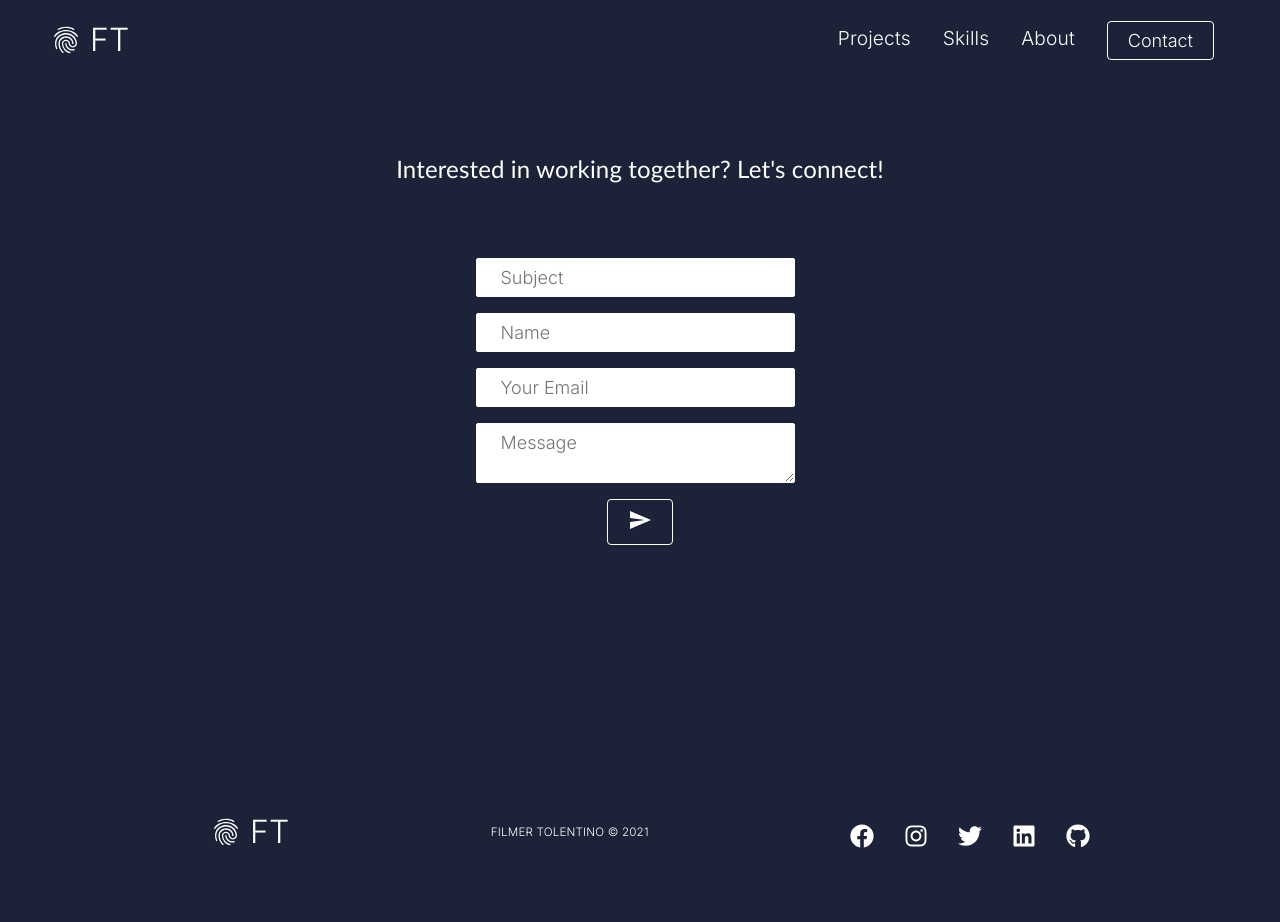
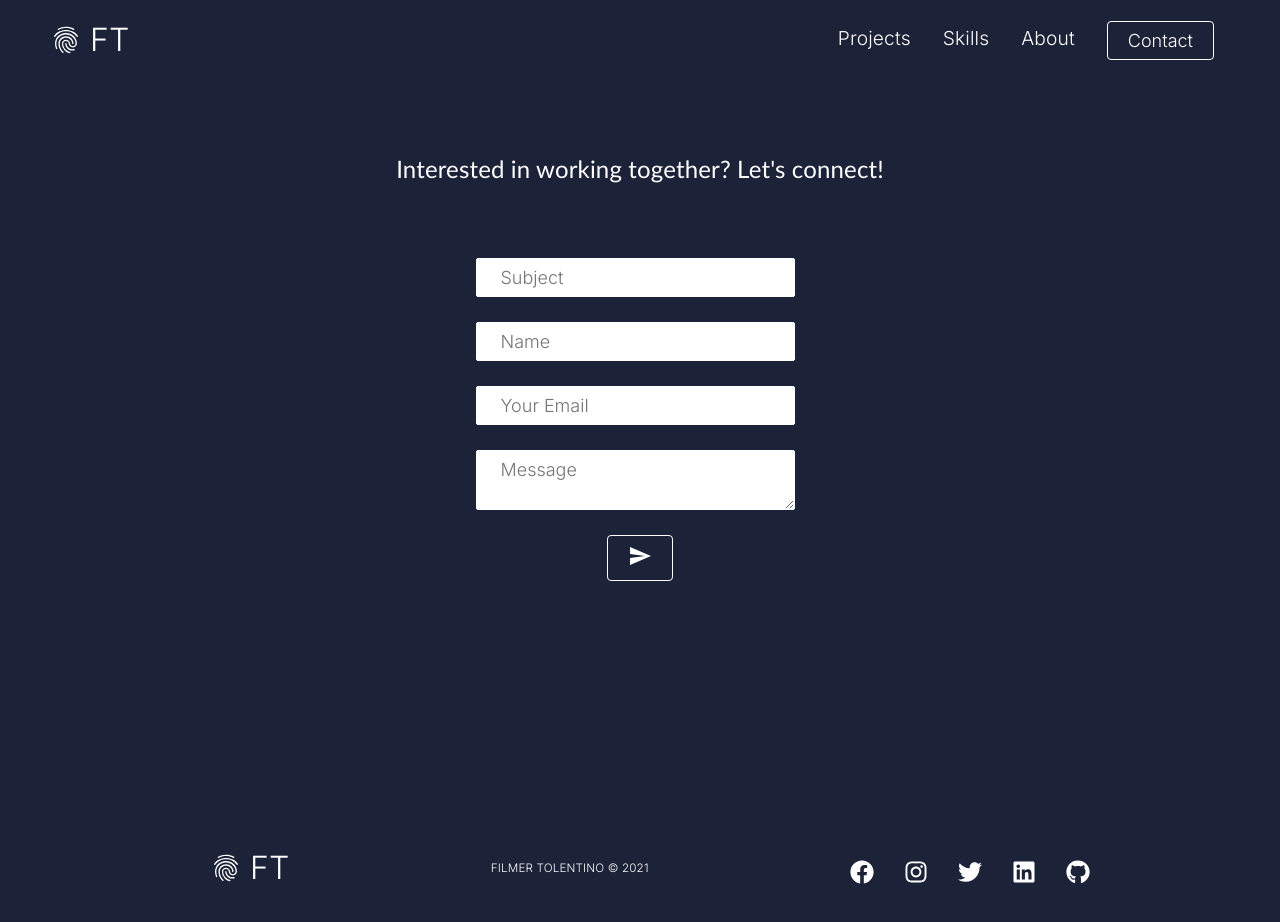
Before and after one commit to ftolentino/ftportfolio, a React (Create React App) app: page /ftportfolio/contact in a window 1280 px wide. Shown: the top 922 px of the page. Built offline with nearby package versions, Linux system fonts and the light colour scheme.

Commit message:
adjusted contat-input margin-bottom from 16px to 25px for more spacing

```diff
--- a/src/components/Contact/Contact.css
+++ b/src/components/Contact/Contact.css
@@ -48,7 +48,7 @@
   outline: none;
   border: none;
   font-size: 18px;
-  margin-bottom: 16px;
+  margin-bottom: 25px;
   border: 1px solid #fff;
 }
 
```
